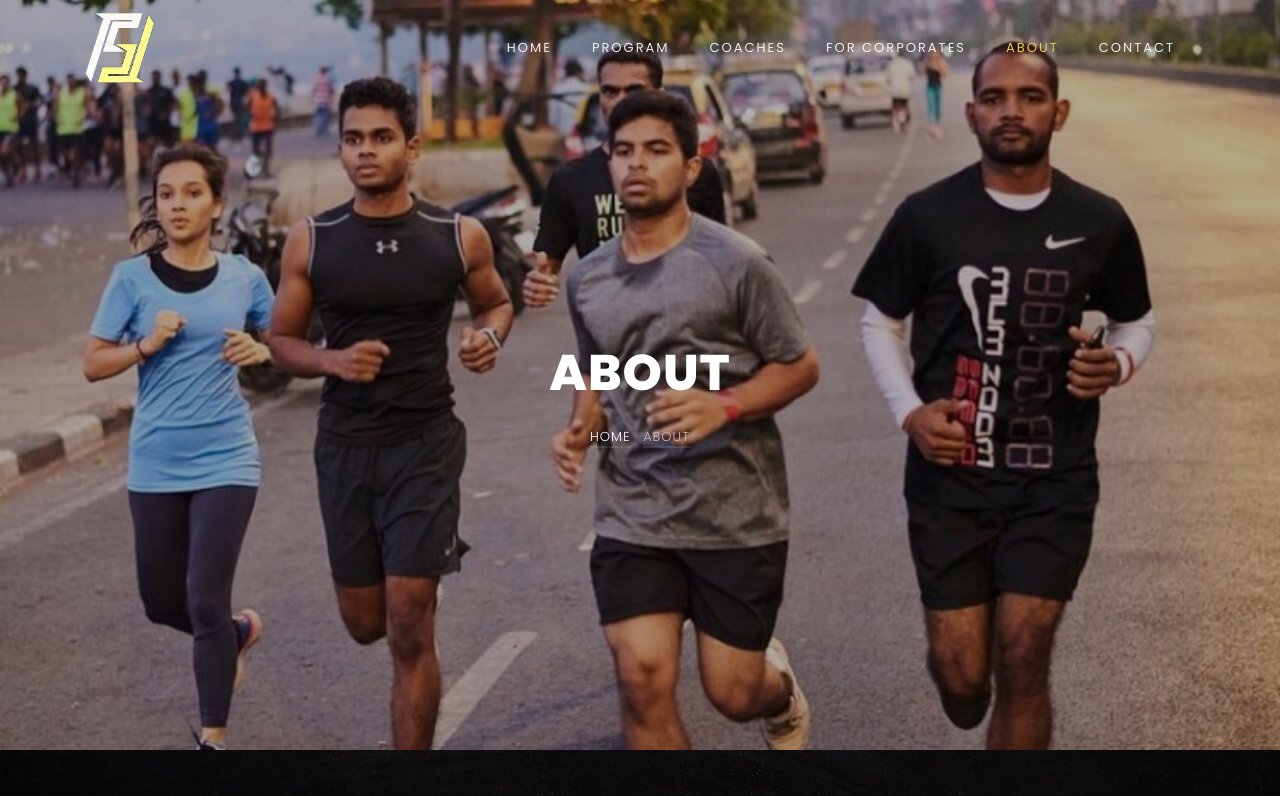
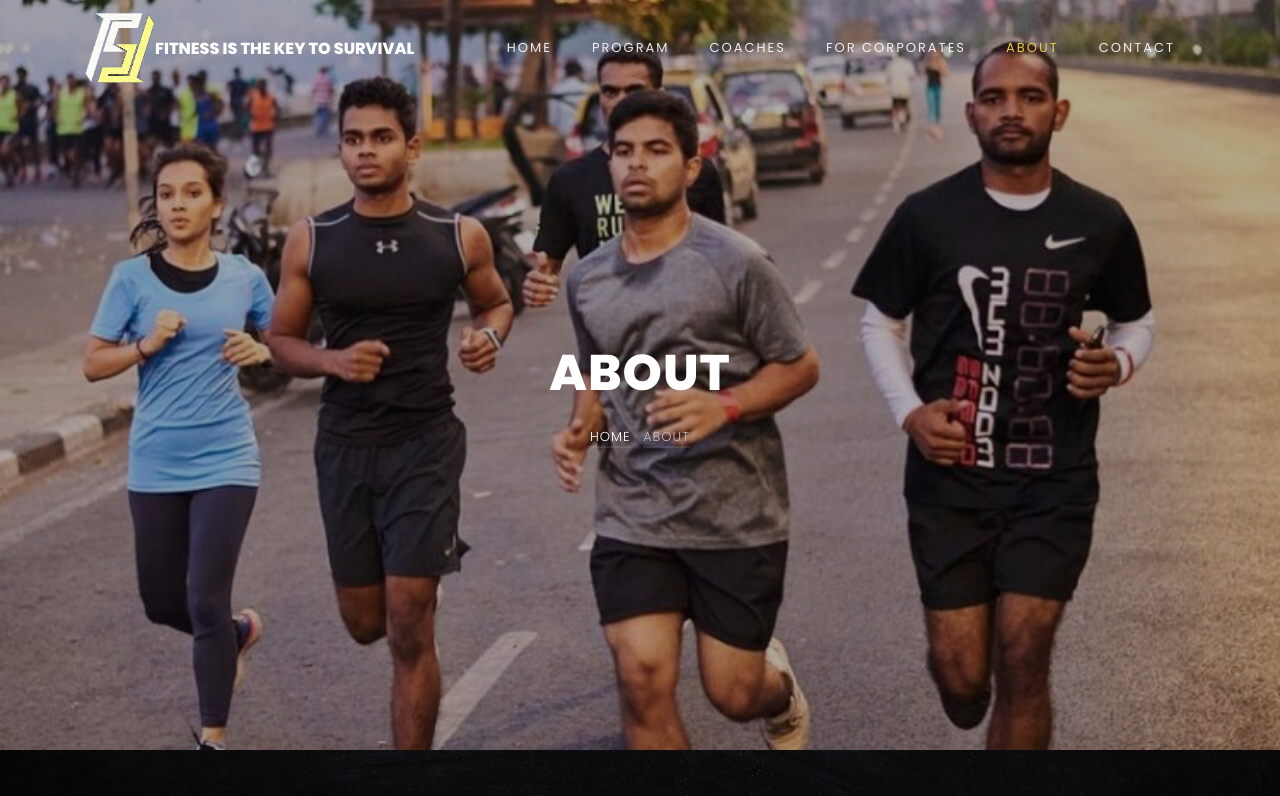
Before and after one commit to chintusasmal/Fitsapienz, a plain HTML site: page about.html in a window 1280 px wide. Shown: the top 796 px of the page. Drawn offline with Linux system fonts and the light colour scheme; some packages are replaced by stand-ins of ours; no server answers; files whose address does not match are found by name.

Commit message:
Updates v8
Added Slogan

```diff
--- a/about.html
+++ b/about.html
@@ -30,7 +30,7 @@
   <body>
   	<nav class="navbar navbar-expand-lg navbar-dark ftco_navbar bg-dark ftco-navbar-light" id="ftco-navbar">
 	    <div class="container">
-			<a class="navbar-brand" href="index.html"><img src="images/logov1.png" height="70px" width="70px"></a>
+            <a class="navbar-brand" href="index.html"><img src="images/logov1.png" height="70px" width="70px"><font size="3">Fitness is the key to survival</font></a>
 			<button class="navbar-toggler" type="button" data-toggle="collapse" data-target="#ftco-nav" aria-controls="ftco-nav" aria-expanded="false" aria-label="Toggle navigation">
 	        <span class="oi oi-menu"></span> Menu
 	      </button>
```
Also changed, not shown: coaches.html (+1 -1 lines), contact.html (+1 -1 lines), index.html (+1 -1 lines), program.html (+1 -1 lines).
